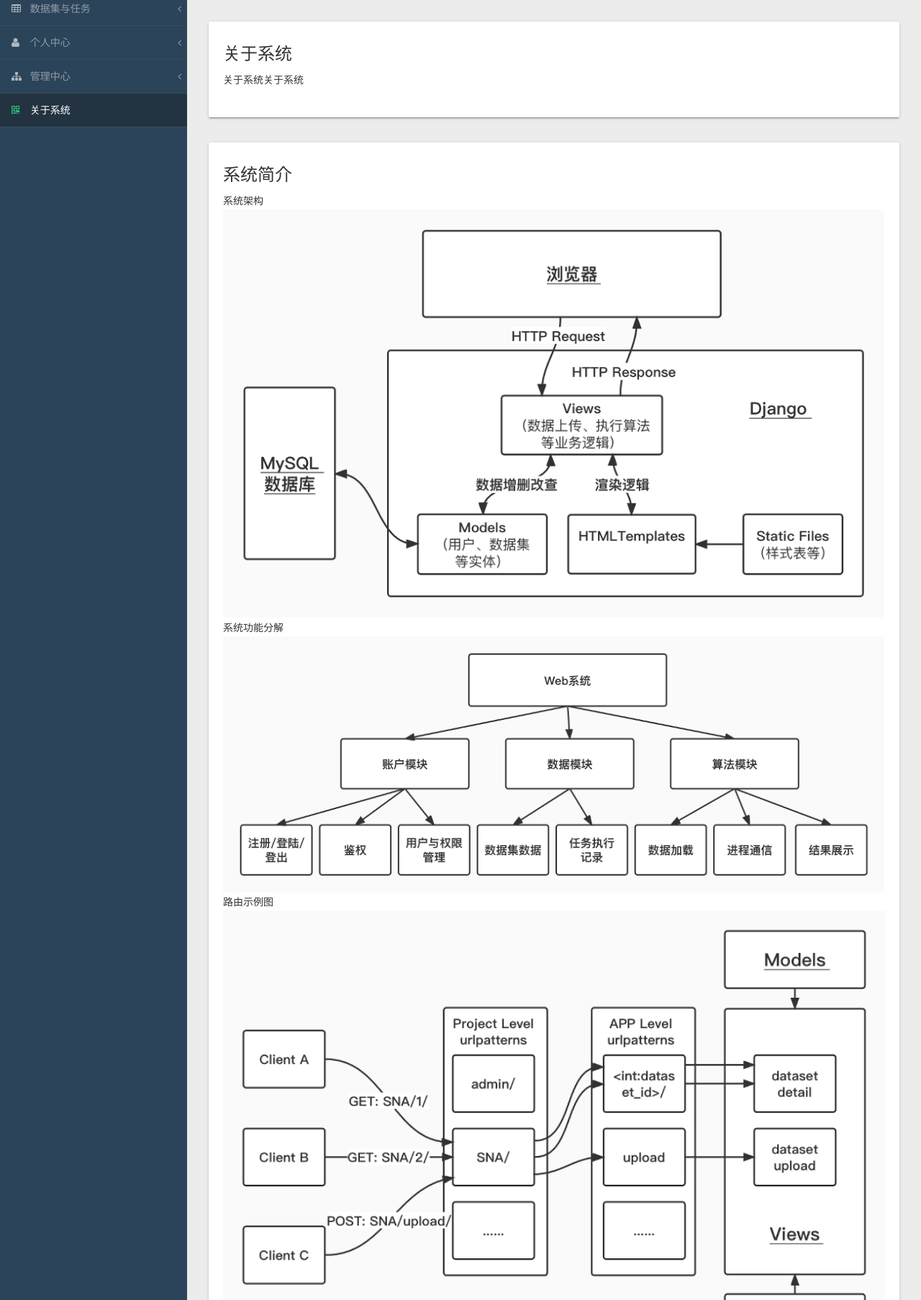
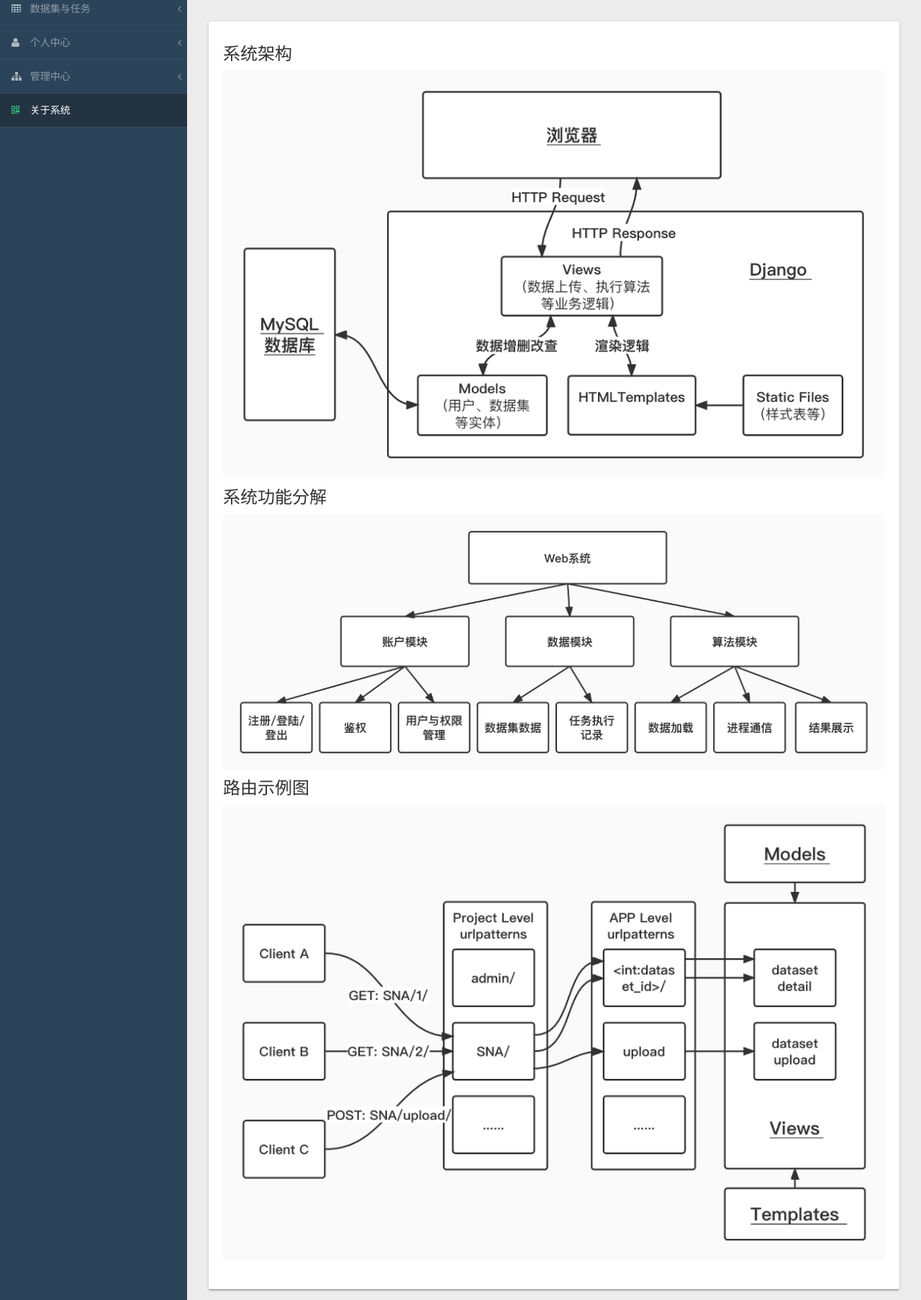
Before and after one commit to Rollbear-bot/SNA_System, a Django app: page /about in a window 1280 px wide. Shown: the part 138-1944 px from the top of the page at 72% size. Run offline with Django 4.2, Linux system fonts and the light colour scheme; some libraries are stand-ins or nearby versions.

Commit message:
更新了"关于系统"页面的样式.

```diff
--- a/SNA/templates/SNA/about.html
+++ b/SNA/templates/SNA/about.html
@@ -156,36 +156,17 @@
                 <div class="col-md-12">
                      <div class="card">
                          <div class="card-content">
-                             <span class="card-title">关于系统</span>
-                             <p>
-                                 关于系统关于系统
-                             </p>
-                           <div class="clearBoth"><br/></div>
-						 </div>
-						 </div>
-                </div>
-            </div>
-
-            <div class="row">
-                <div class="col-md-12">
-                     <div class="card">
-                         <div class="card-content">
-                             <span class="card-title">系统简介</span>
-                             <p>
-                                 系统架构
-                             </p>
+                             <span class="card-title">系统架构</span>
                              <div class="card-image waves-effect waves-block waves-light">
                                 <img class="activator" src="{% static 'images/sys/sys_profile.png' %}">
                              </div>
-                             <p>
-                                 系统功能分解
-                             </p>
+                             <div class="card-title">系统功能分解</div>
                              <div class="card-image waves-effect waves-block waves-light">
                                 <img class="activator" src="{% static 'images/sys/func_split.png' %}">
                              </div>
-                             <p>
+                             <div class="card-title">
                                  路由示例图
-                             </p>
+                             </div>
                              <div class="card-image waves-effect waves-block waves-light">
                                 <img class="activator" src="{% static 'images/sys/path_route.png' %}">
                              </div>
```
